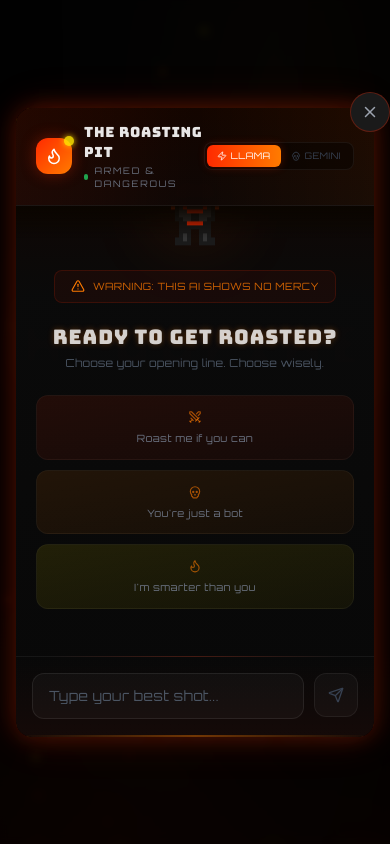
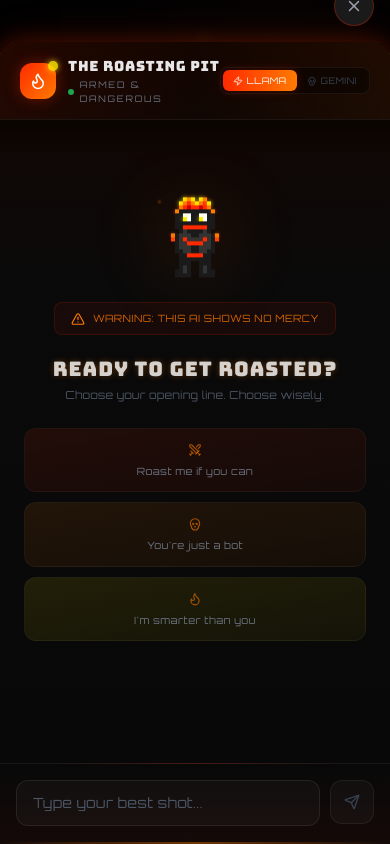
Before and after one commit to kr1shnac/krish-GPT, a Next.js app: page / in a window 390 px wide. Both pictures are taken after a click on the button "ENTER THE PIT". Built offline with nearby package versions, Linux system fonts and the light colour scheme.

Commit message:
feat(ui): redesign mobile layout & responsiveness

```diff
--- a/src/app/layout.tsx
+++ b/src/app/layout.tsx
@@ -18,6 +18,12 @@ export const metadata: Metadata = {
   description: "The Ultimate AI Roasting Platform",
 };
 
+export const viewport = {
+  width: "device-width",
+  initialScale: 1,
+  maximumScale: 1,
+};
+
 export default function RootLayout({
   children,
 }: Readonly<{
--- a/src/app/page.tsx
+++ b/src/app/page.tsx
@@ -114,7 +114,7 @@ export default function Home() {
 
         {/* Main Title */}
         <h1
-          className="text-6xl sm:text-7xl md:text-8xl lg:text-9xl font-bungee text-transparent bg-clip-text bg-gradient-to-b from-fire-yellow via-fire-orange to-fire-red animate-title-slam text-center leading-none"
+          className="text-5xl sm:text-7xl md:text-8xl lg:text-9xl font-bungee text-transparent bg-clip-text bg-gradient-to-b from-fire-yellow via-fire-orange to-fire-red animate-title-slam text-center leading-none px-2"
           style={{
             filter: "drop-shadow(0 0 30px rgba(255,42,0,0.4)) drop-shadow(0 0 60px rgba(255,123,0,0.2))",
           }}
@@ -126,15 +126,15 @@ export default function Home() {
         <div className="w-48 h-[2px] bg-gradient-to-r from-transparent via-fire-orange to-transparent my-6 animate-fade-up" style={{ animationDelay: "0.6s", opacity: 0 }} />
 
         {/* Subtitle */}
-        <p className="text-gray-400 font-orbitron text-center max-w-lg text-sm md:text-base tracking-wide leading-relaxed mb-10 animate-fade-up" style={{ animationDelay: "0.8s", opacity: 0 }}>
+        <p className="text-gray-400 font-orbitron text-center max-w-lg text-sm md:text-base tracking-wide leading-relaxed mb-10 animate-fade-up px-4" style={{ animationDelay: "0.8s", opacity: 0 }}>
           Think you can outsmart the machine?{" "}
-          <span className="text-fire-orange animate-glow-pulse inline-block font-semibold">
+          <span className="text-fire-orange animate-glow-pulse inline-block font-semibold mt-1 sm:mt-0">
             Prepare to get destroyed.
           </span>
         </p>
 
         {/* Stats Row */}
-        <div className="flex gap-8 mb-12 animate-fade-up" style={{ animationDelay: "1s", opacity: 0 }}>
+        <div className="flex flex-wrap justify-center gap-6 sm:gap-8 mb-10 sm:mb-12 animate-fade-up" style={{ animationDelay: "1s", opacity: 0 }}>
           {[
             { label: "VICTIMS", value: victimCount.toLocaleString() },
             { label: "WIN RATE", value: victimCount > 0 ? "100%" : "—" },
@@ -181,18 +181,18 @@ export default function Home() {
 
       {/* Modal Container */}
       <div
-        className={`fixed inset-0 z-50 flex items-center justify-center p-4 md:p-8 transition-all duration-500 pointer-events-none ${chatOpen ? "opacity-100 scale-100" : "opacity-0 scale-90"
+        className={`fixed inset-0 z-50 flex justify-center items-end sm:items-center sm:p-4 md:p-8 transition-all duration-500 pointer-events-none ${chatOpen ? "opacity-100" : "opacity-0"
           }`}
       >
         <div
-          className={`relative w-full max-w-3xl max-h-[90vh] transition-all duration-500 ${chatOpen ? "translate-y-0 pointer-events-auto" : "translate-y-8 pointer-events-none"
+          className={`relative w-full h-[95vh] sm:h-auto sm:max-w-3xl sm:max-h-[90vh] transition-all duration-500 flex flex-col ${chatOpen ? "translate-y-0 pointer-events-auto sm:scale-100" : "translate-y-full sm:translate-y-8 pointer-events-none sm:scale-95"
             }`}
           onClick={(e) => e.stopPropagation()}
         >
           {/* Close Button */}
           <button
             onClick={closePit}
-            className="absolute -top-4 -right-4 z-[60] w-10 h-10 rounded-full bg-dark-ash border border-fire-red/30 flex items-center justify-center text-gray-400 hover:text-fire-red hover:border-fire-red hover:shadow-[0_0_15px_rgba(255,42,0,0.3)] transition-all duration-300 hover:rotate-90"
+            className="absolute -top-14 right-4 sm:-top-4 sm:-right-4 z-[60] w-10 h-10 rounded-full bg-dark-ash border border-fire-red/30 flex items-center justify-center text-gray-400 hover:text-fire-red hover:border-fire-red hover:shadow-[0_0_15px_rgba(255,42,0,0.3)] transition-all duration-300 hover:rotate-90"
           >
             <X size={18} />
           </button>
--- a/src/components/ChatWindow.tsx
+++ b/src/components/ChatWindow.tsx
@@ -29,10 +29,10 @@ export function ChatWindow() {
   const roastCount = messages.filter(m => m.role === "assistant").length;
 
   return (
-    <div className="w-full">
+    <div className="w-full h-full flex flex-col">
       {/* Outer Shell with animated gradient border */}
-      <div className="border-gradient-fire rounded-2xl overflow-hidden animate-fire-breathe">
-        <div className="rounded-2xl overflow-hidden relative" style={{
+      <div className="border-gradient-fire sm:rounded-2xl rounded-t-2xl overflow-hidden animate-fire-breathe flex-1 flex flex-col">
+        <div className="sm:rounded-2xl rounded-t-2xl overflow-hidden relative flex-1 flex flex-col" style={{
           background: "linear-gradient(180deg, rgba(20,5,0,0.97), rgba(10,10,10,0.98) 30%, rgba(8,8,8,0.99))",
         }}>
 
@@ -93,10 +93,10 @@ export function ChatWindow() {
           </div>
 
           {/* ═══ MESSAGES AREA ═══ */}
-          <div className="h-[450px] overflow-y-auto relative">
+          <div className="flex-1 overflow-y-auto relative min-h-0 sm:h-[450px]">
             <div className="sticky top-0 h-8 bg-gradient-to-b from-[rgba(10,5,0,0.95)] to-transparent z-10 pointer-events-none" />
 
-            <div className="px-5 pb-4 flex flex-col gap-3" ref={scrollRef}>
+            <div className="px-4 sm:px-5 pb-4 flex flex-col gap-3" ref={scrollRef}>
               {messages.length === 0 ? (
                 <div className="flex flex-col items-center justify-center py-8 text-center">
 
@@ -122,7 +122,7 @@ export function ChatWindow() {
                   </p>
 
                   {/* Suggested Prompts — styled as cards */}
-                  <div className="grid grid-cols-1 sm:grid-cols-3 gap-2.5 w-full max-w-md">
+                  <div className="grid grid-cols-1 sm:grid-cols-3 gap-2.5 w-full max-w-md px-2 sm:px-0">
                     {[
                       { icon: <Swords size={14} />, text: "Roast me if you can", color: "from-fire-red/10 to-fire-red/5" },
                       { icon: <Skull size={14} />, text: "You're just a bot", color: "from-fire-orange/10 to-fire-orange/5" },
```
